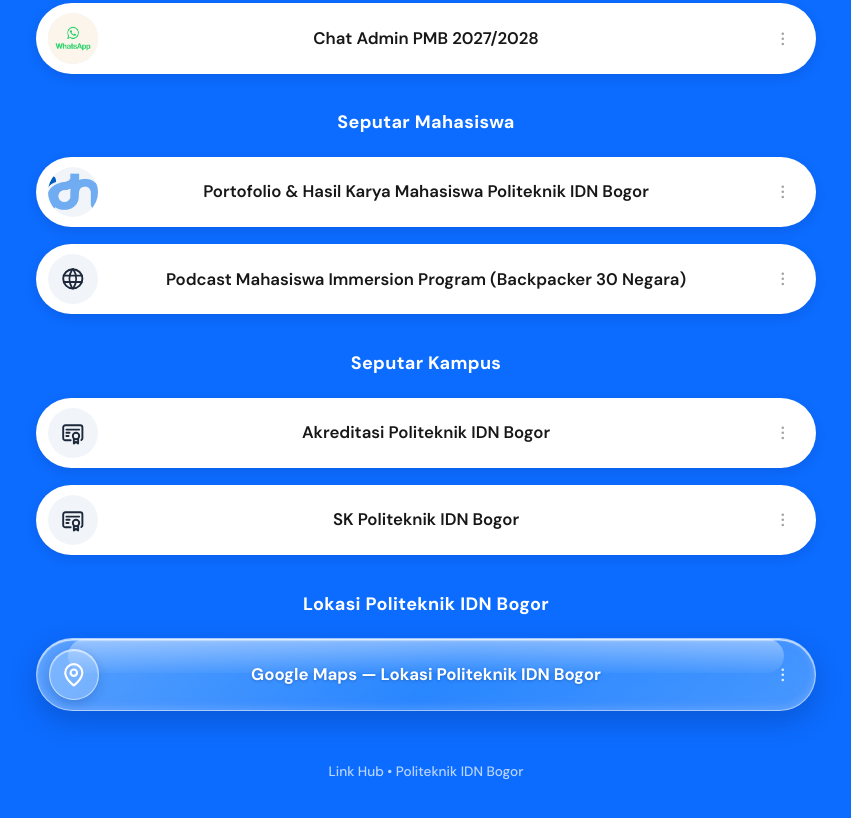
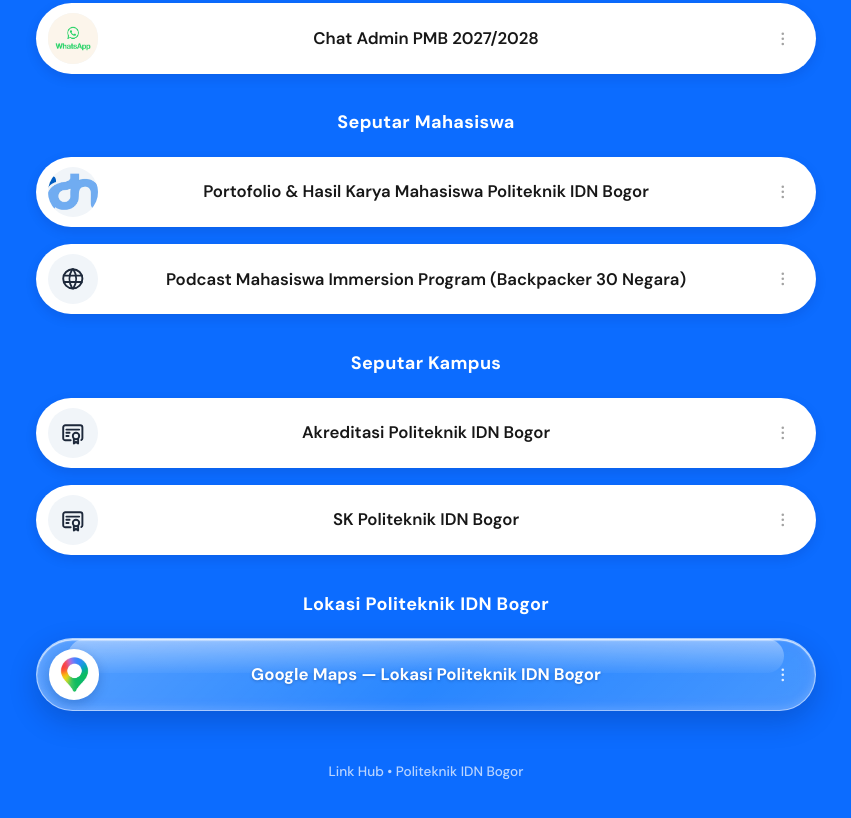
Before and after one commit to AbdulFattah105-NE/hub-link-sum-info-pmb-idn, a plain HTML site: page index.html in a window 1280 px wide. Shown: the part 1038-1856 px from the top of the page, without its empty margins (214-1065 px from the left). Drawn offline with Linux system fonts and the light colour scheme.

Commit message:
Ganti ikon lokasi dengan logo warna Google Maps

```diff
--- a/css/style.css
+++ b/css/style.css
@@ -420,12 +420,19 @@ html, body {
 .link-thumb-glossy {
     position: relative;
     z-index: 1;
-    background: rgba(255, 255, 255, 0.24);
-    border: 1px solid rgba(255, 255, 255, 0.55);
-    color: #FFFFFF;
+    background: #FFFFFF;
+    padding: 0.35rem;
+    border: 1px solid rgba(255, 255, 255, 0.85);
     box-shadow:
-        inset 0 1px 1px rgba(255, 255, 255, 0.7),
-        0 4px 12px rgba(0, 24, 80, 0.18);
+        inset 0 1px 1px rgba(255, 255, 255, 0.9),
+        0 4px 12px rgba(0, 24, 80, 0.2);
+}
+
+.thumb-img-maps {
+    width: 100%;
+    height: 100%;
+    object-fit: contain;
+    display: block;
 }
 
 .glossy-shine {
--- a/index.html
+++ b/index.html
@@ -9,7 +9,7 @@
     <link rel="preconnect" href="https://fonts.googleapis.com">
     <link rel="preconnect" href="https://fonts.gstatic.com" crossorigin>
     <link href="https://fonts.googleapis.com/css2?family=DM+Sans:ital,opsz,wght@0,9..40,400..800;1,9..40,400..700&display=swap" rel="stylesheet">
-    <link rel="stylesheet" href="css/style.css?v=4">
+    <link rel="stylesheet" href="css/style.css?v=5">
 </head>
 <body>
     <main class="hub-page">
@@ -184,10 +184,7 @@
                     <a href="https://www.google.com/maps/place/Politeknik+IDN/@-6.5254538,107.0354462,770m/data=!3m2!1e3!4b1!4m6!3m5!1s0x2e69bd27c6b9b645:0x600dcb86d7b2feb3!8m2!3d-6.5254538!4d107.0380211!16s%2Fg%2F11kqs80ld0?entry=ttu&g_ep=EgoyMDI2MTExOC4xIKXMDSoASAFQAw%3D%3D" target="_blank" rel="noopener noreferrer" class="link-pill link-pill-glossy">
                         <span class="glossy-shine" aria-hidden="true"></span>
                         <div class="link-thumb link-thumb-glossy">
-                            <svg class="icon-link" viewBox="0 0 24 24" fill="none" stroke="currentColor" stroke-width="2" stroke-linecap="round" stroke-linejoin="round" aria-hidden="true">
-                                <path d="M20 10c0 6-8 12-8 12s-8-6-8-12a8 8 0 0 1 16 0Z" />
-                                <circle cx="12" cy="10" r="3" />
-                            </svg>
+                            <img src="images/thumb-maps.png" alt="Google Maps" class="thumb-img-maps">
                         </div>
                         <span class="link-label">Google Maps &mdash; Lokasi Politeknik IDN Bogor</span>
                         <span class="link-spacer"></span>
```
Also changed, not shown: images/thumb-maps.png (added).
